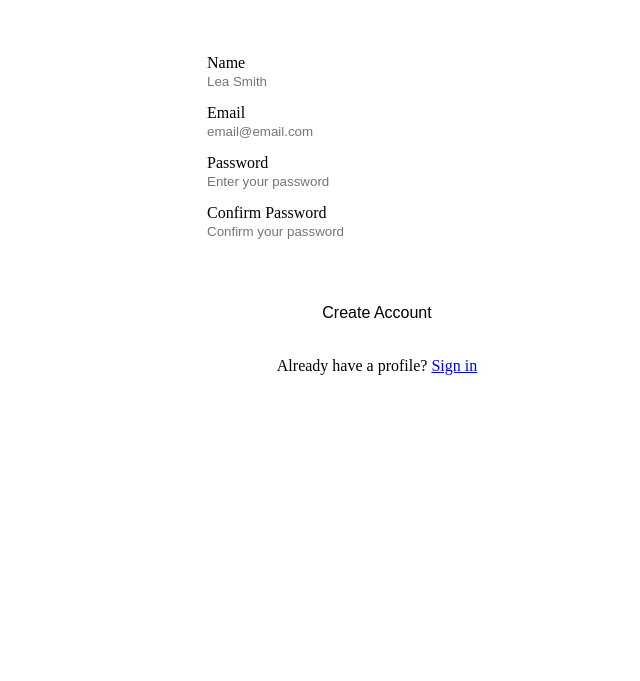
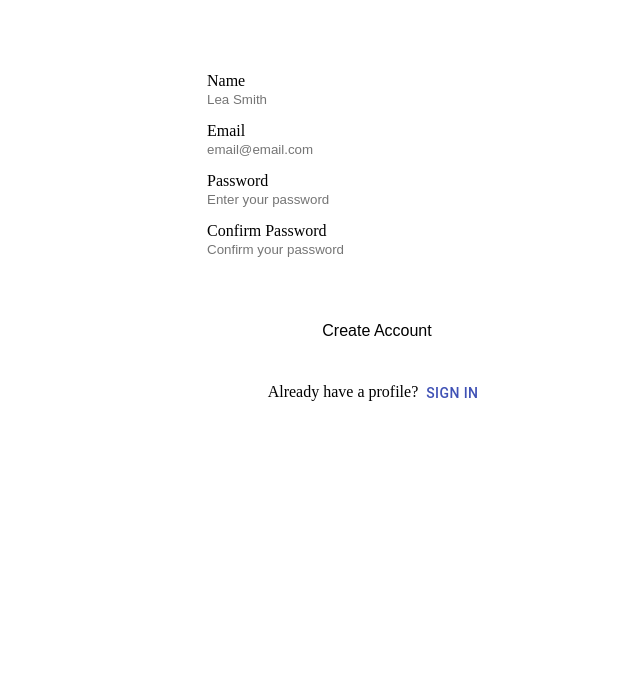
Before and after one commit to MoAmrYehia/Safka, a Gatsby site: page /register in a window 1280 px wide. Shown: the part 119-800 px from the top of the page, without its empty margins (263-903 px from the left). Built offline with nearby package versions, Linux system fonts and the light colour scheme; Gatsby itself is replaced by a stand-in of ours.

Commit message:
fixed more styles, added navigation to more buttons/links

```diff
--- a/src/components/Primitives.tsx
+++ b/src/components/Primitives.tsx
@@ -24,4 +24,5 @@ export const devices = {
 export const Container = styled.div`
   max-width: ${size.mobileL};
   margin: auto;
+  margin-top: 25vh;
 `
--- a/src/pages/register.tsx
+++ b/src/pages/register.tsx
@@ -1,5 +1,7 @@
+import { Button, Grid } from '@material-ui/core'
 import React from 'react'
 import styled from 'styled-components'
+import CustomMuiLink from '../../plugins/gatsby-plugin-top-layout/CustomMuiLink'
 import { Container } from '../components/Primitives'
 import {
   GreyMessage,
@@ -19,7 +21,7 @@ const Register = () => {
     },
   ]
   return (
-    <Container>
+    <Container style={{ marginTop: '5vh'}}>
       <h1>Register</h1>
 
       <GreyMessage>Create your profile!</GreyMessage>
@@ -34,10 +36,14 @@ const Register = () => {
           )
         })}
       </Form>
-
-      <GreenButton>Create Account</GreenButton>
+      <Grid container justify='center'>
+        <GreenButton>Create Account</GreenButton>
+      </Grid>
       <GreyMessage>
-        Already have a profile? <a href="/">Sign in</a>
+        Already have a profile?
+          <Button color='secondary' component={CustomMuiLink} to="/login">
+              Sign in
+          </Button>
       </GreyMessage>
     </Container>
   )
```
Also changed, not shown: src/components/LandingPage.tsx (+5 -4 lines), src/pages/login.tsx (+5 -4 lines).
